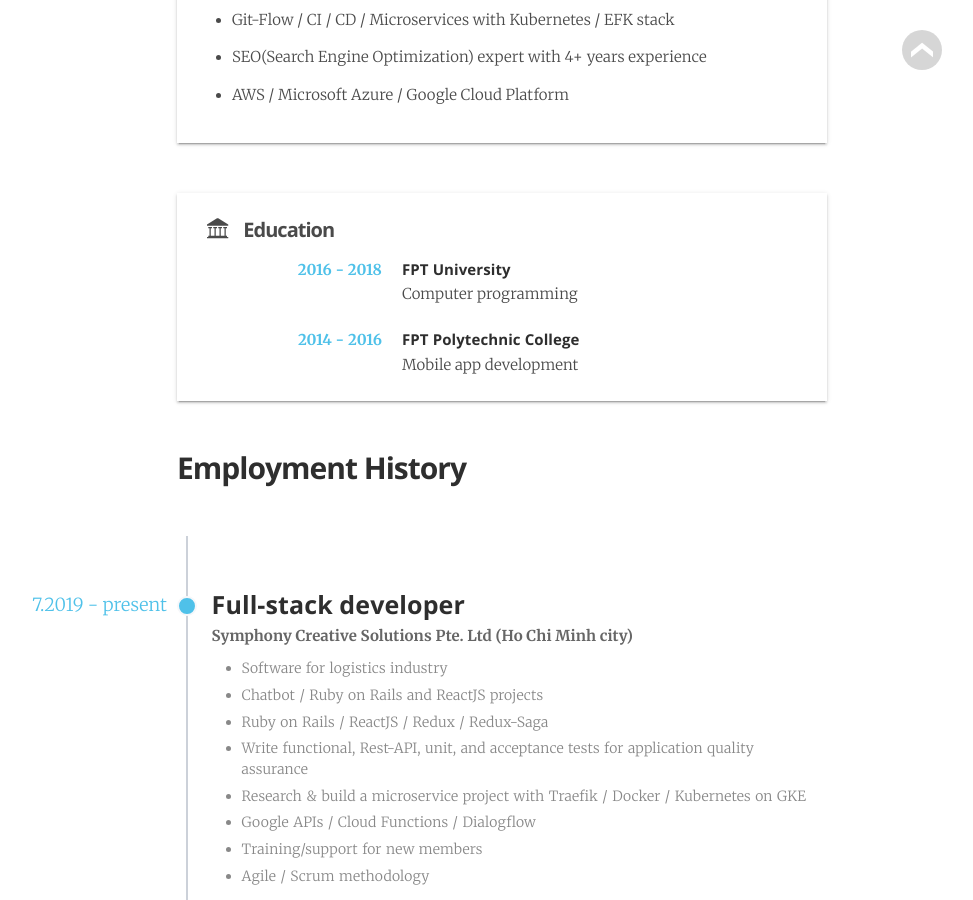
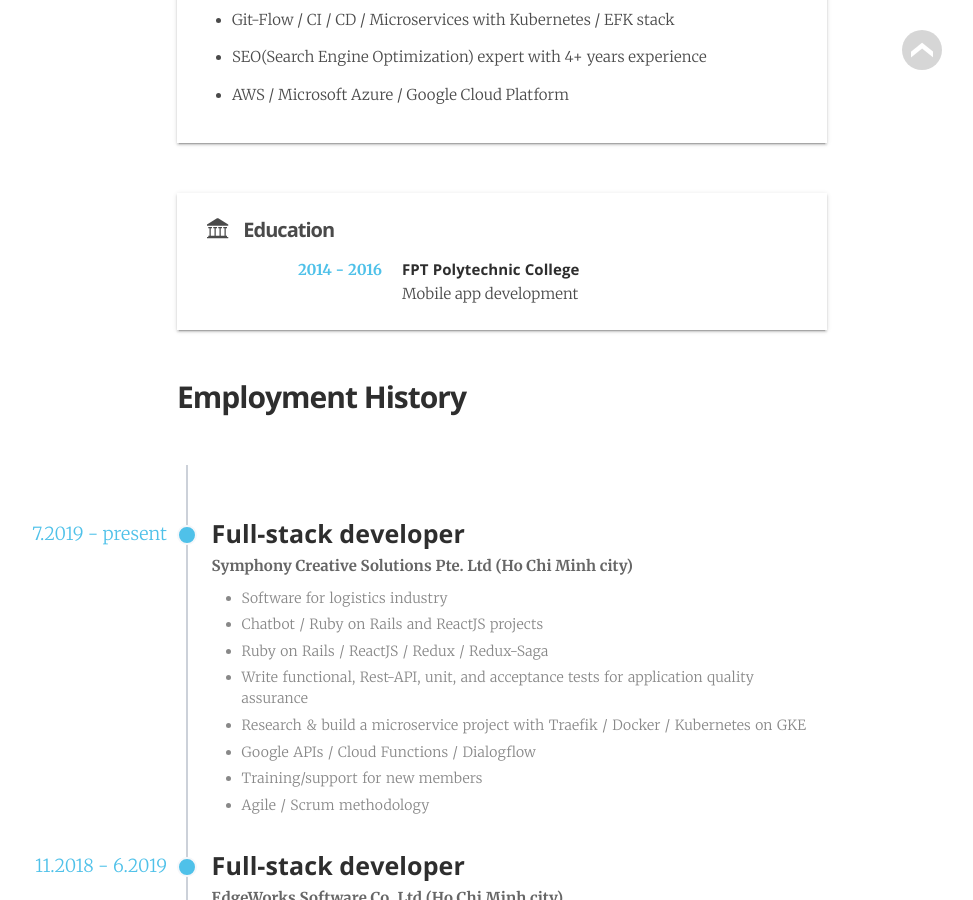
Before and after one commit to tanngoc93/tanngoc93.github.io, a Jekyll site: the page built from _pages/cv.html, in a window 1280 px wide and 900 px high, scrolled down 907 px. Shown: the whole window, without its empty margins (138-1111 px from the left). Built offline with Jekyll 4.4.1, drawn with Linux system fonts in a browser that asks for light colours; some web fonts are replaced.

Commit message:
Update _data/cv.yml

```diff
--- a/_data/cv.yml
+++ b/_data/cv.yml
@@ -10,9 +10,6 @@
       - "AWS / Microsoft Azure / Google Cloud Platform"
 
   education:
-      - time:             "2016 - 2018"
-        location:         "FPT University"
-        description:      "Computer programming"
       - time:             "2014 - 2016"
         location:         "FPT Polytechnic College"
         description:      "Mobile app development"
```
